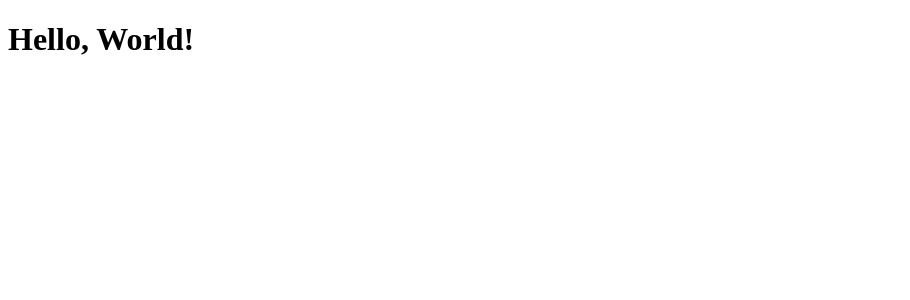
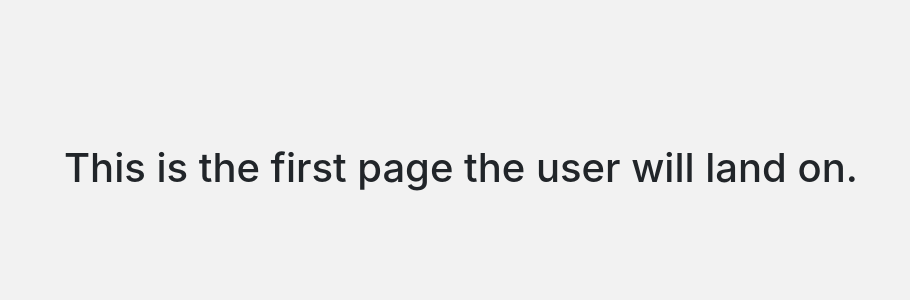
Before and after one commit to GilKlein/JobReportDjango, a Django app: page / in a window 1280 px wide. Shown: the top 300 px of the page, without its empty margins (0-910 px from the left). Run offline with Django 3.2, Linux system fonts and the light colour scheme; some libraries are stand-ins or nearby versions.

Commit message:
Basic Styling setup complete

```diff
--- /dev/null
+++ b/JobReportProject/JobReportApp/static/JobReportApp/styles.css
@@ -0,0 +1,10 @@
+body {
+  background-color: #f2f2f2;
+}
+
+#bodyContainer {
+  margin-top: 80px;
+  padding: 5%;
+}
+
+/*# sourceMappingURL=styles.css.map */
--- /dev/null
+++ b/JobReportProject/JobReportApp/static/JobReportApp/styles.scss
@@ -0,0 +1,8 @@
+body{
+    background-color: #f2f2f2;
+}
+
+#bodyContainer{
+    margin-top: 80px;
+    padding:5%;
+}
--- a/JobReportProject/JobReportApp/templates/JobReportApp/index.html
+++ b/JobReportProject/JobReportApp/templates/JobReportApp/index.html
@@ -1,9 +1,7 @@
-<!DOCTYPE html>
-<html lang="en">
-    <head>
-        <title>Hello</title>
-    </head>
-    <body>
-        <h1>Hello, World!</h1>
-    </body>
-</html>
+{% extends 'JobReportApp/layout.html' %}
+
+{% block title %}Index Page{% endblock %}
+
+{% block body %}
+        <h1>This is the first page the user will land on.</h1>
+{% endblock %}
--- /dev/null
+++ b/JobReportProject/JobReportApp/templates/JobReportApp/layout.html
@@ -0,0 +1,36 @@
+{% load static %}
+
+<!DOCTYPE html>
+
+<html lang="en">
+
+    <head>
+        <title>{% block title %}{% endblock %}</title>
+        <meta name="viewport" content="width=device-width, initial-scale=1.0">
+        <link rel="stylesheet" href="https://stackpath.bootstrapcdn.com/bootstrap/4.4.1/css/bootstrap.min.css"
+          integrity="sha384-Vkoo8x4CGsO3+Hhxv8T/Q5PaXtkKtu6ug5TOeNV6gBiFeWPGFN9MuhOf23Q9Ifjh" crossorigin="anonymous">
+        <link  href="{% static 'JobReportApp/styles.css' %}" rel="stylesheet">
+        <link rel="shortcut icon" href="{% static 'JobReportApp/images/favicon.ico' %}">
+    </head>
+
+    <body>
+
+<div id="bodyContainer">
+    {% block body %}
+    {% endblock %}
+</div>
+
+
+    <!-- Bootstrap core JavaScript
+================================================== -->
+<script src="https://code.jquery.com/jquery-3.4.1.slim.min.js"
+integrity="sha384-J6qa4849blE2+poT4WnyKhv5vZF5SrPo0iEjwBvKU7imGFAV0wwj1yYfoRSJoZ+n"
+crossorigin="anonymous"></script>
+<script src="https://cdn.jsdelivr.net/npm/popper.js@1.16.0/dist/umd/popper.min.js"
+integrity="sha384-Q6E9RHvbIyZFJoft+2mJbHaEWldlvI9IOYy5n3zV9zzTtmI3UksdQRVvoxMfooAo"
+crossorigin="anonymous"></script>
+<script src="https://stackpath.bootstrapcdn.com/bootstrap/4.4.1/js/bootstrap.min.js"
+integrity="sha384-wfSDF2E50Y2D1uUdj0O3uMBJnjuUD4Ih7YwaYd1iqfktj0Uod8GCExl3Og8ifwB6"
+crossorigin="anonymous"></script>
+</body>
+</html>
```
Also changed, not shown: JobReportProject/JobReportApp/static/JobReportApp/images/favicon.ico (added), JobReportProject/db.sqlite3, 1 other file.
